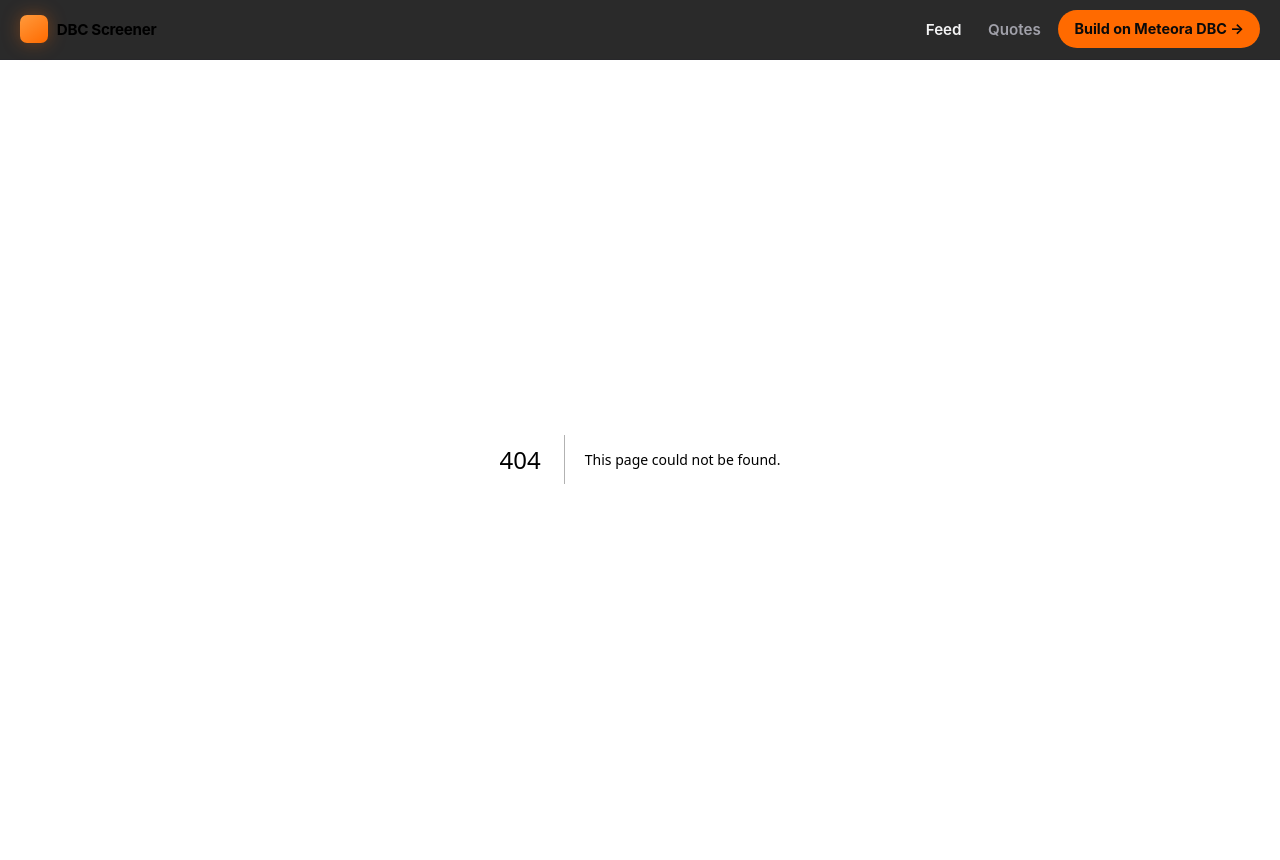
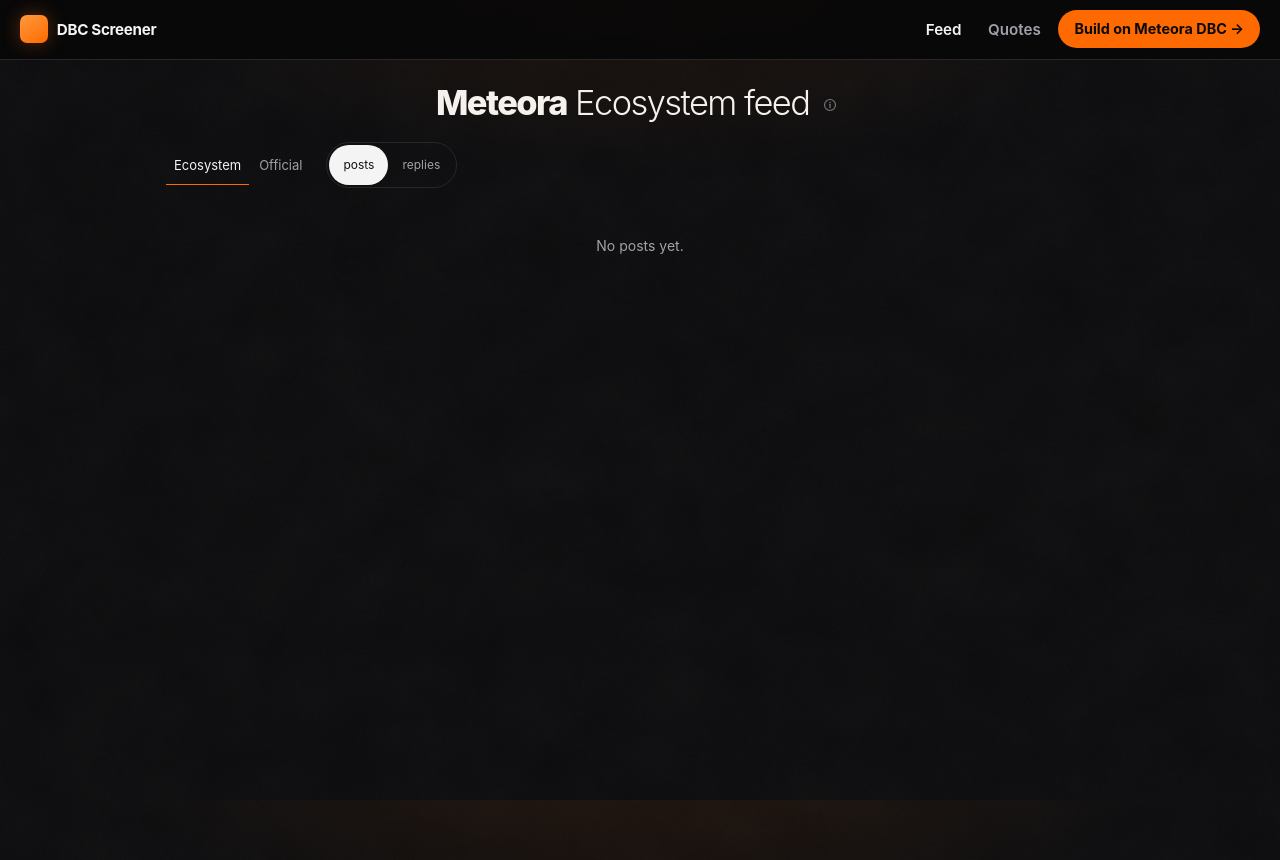
Before and after one commit to semi-infiknight/RWAScreener, a Next.js app: page /feed in a window 1280 px wide. Before the commit this address had no page. Built offline with nearby package versions, Linux system fonts and the light colour scheme.

Commit message:
feat(feed): move Meteora Ecosystem feed to /feed
Keep the homepage as the DBC pad screener only; the existing masonry feed, lanes, and info bubble now live on their own page.

```diff
--- a/app/components/ecosystem-feed.tsx
+++ b/app/components/ecosystem-feed.tsx
@@ -164,12 +164,12 @@
   );
 }
 
-export function EcosystemFeed() {
+export function EcosystemFeed({ eager = false }: { eager?: boolean } = {}) {
   const [posts, setPosts] = useState<Post[]>([]);
   const [loading, setLoading] = useState(false);
   const [loadingMore, setLoadingMore] = useState(false);
   const [hasMore, setHasMore] = useState(false);
-  const [loaded, setLoaded] = useState(false);
+  const [loaded, setLoaded] = useState(eager);
   const [lane, setLane] = useState<Lane>("ecosystem");
   const [postType, setPostType] = useState<PostType>("posts");
   const pageRef = useRef(1);
@@ -284,7 +284,11 @@
   }, [loaded, hasMore, loading, loadingMore, fetchPage, posts.length]);
 
   return (
-    <section className="eco-feed" ref={sectionRef} aria-label="Meteora Ecosystem feed">
+    <section
+      className={eager ? "eco-feed eco-feed-page" : "eco-feed"}
+      ref={sectionRef}
+      aria-label="Meteora Ecosystem feed"
+    >
       <header className="eco-feed-lockup">
         <div className="eco-feed-heading-row">
           <h2 className="hero-title eco-feed-title">
--- a/app/ecosystem-explorer.tsx
+++ b/app/ecosystem-explorer.tsx
@@ -8,7 +8,6 @@
 } from "../lib/pad-aggregates";
 import type { Project } from "../lib/projects";
 import { isScreenerLive } from "../lib/projects";
-import { EcosystemFeed } from "./components/ecosystem-feed";
 import { formatUsd } from "../lib/tokens";
 import type { PlatformTokenMap } from "../lib/platform-tokens-map";
 import { parsePlatformTokenSeed } from "../lib/platform-tokens-map";
@@ -663,8 +662,6 @@
             </div>
           ) : null}
         </div>
-
-        <EcosystemFeed />
       </div>
     </div>
   );
--- /dev/null
+++ b/app/feed/page.tsx
@@ -0,0 +1,20 @@
+import type { Metadata } from "next";
+import { EcosystemFeed } from "../components/ecosystem-feed";
+
+export const dynamic = "force-dynamic";
+
+export const metadata: Metadata = {
+  title: "Meteora Ecosystem feed — RWAScreener",
+  description:
+    "Realtime feed of projects building on Meteora DBC (non-curated).",
+};
+
+export default function FeedPage() {
+  return (
+    <div className="page">
+      <div className="shell">
+        <EcosystemFeed eager />
+      </div>
+    </div>
+  );
+}
--- a/app/globals.css
+++ b/app/globals.css
@@ -1809,6 +1809,7 @@
 
 /* ===== Ecosystem Feed (below DBC screener) ===== */
 .eco-feed { max-width: 100%; margin-top: 40px; padding-top: 20px; border-top: 1px solid var(--border); }
+.eco-feed-page { margin-top: 0; padding-top: 1.25rem; border-top: none; }
 .eco-feed-lockup {
   display: flex;
   flex-direction: column;
```
